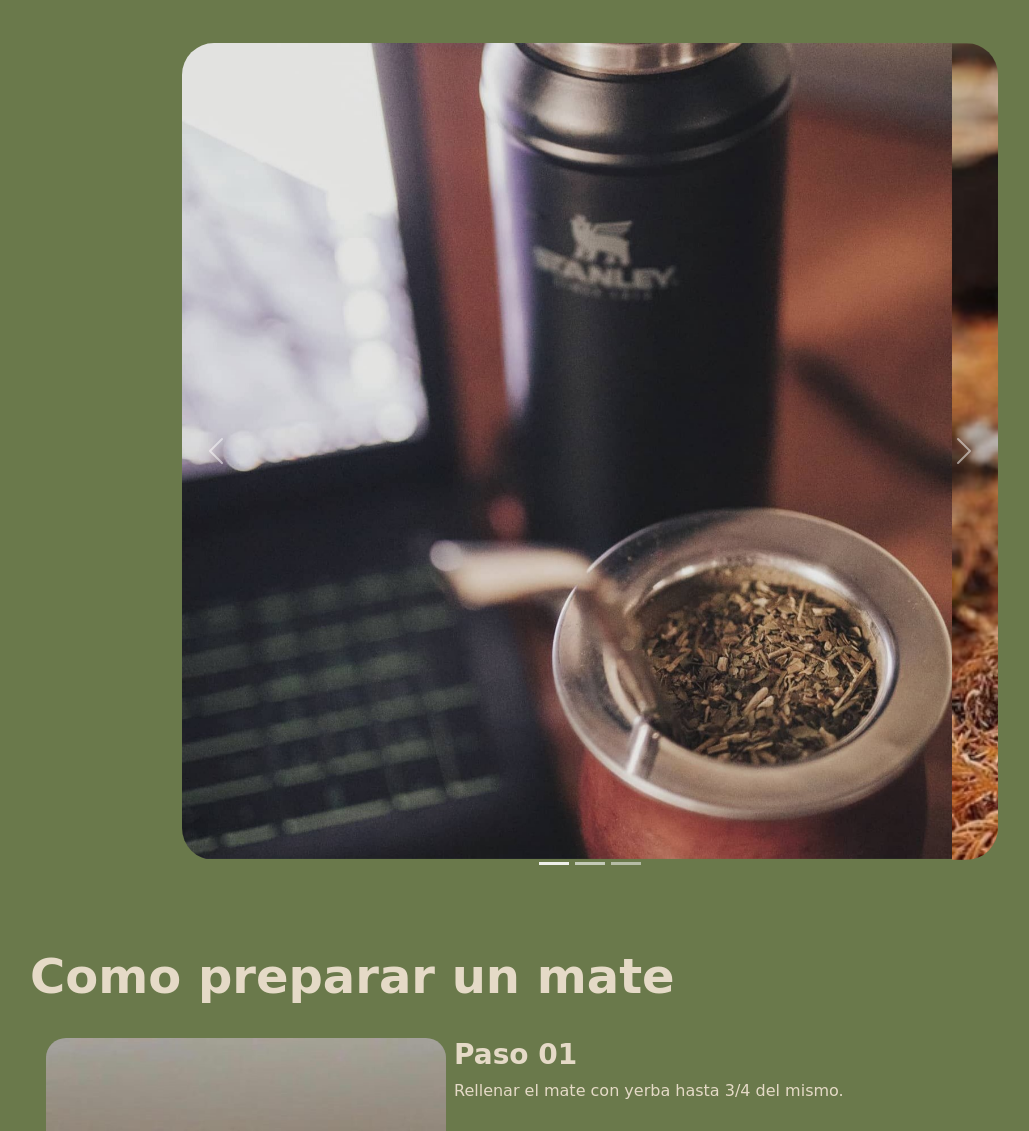
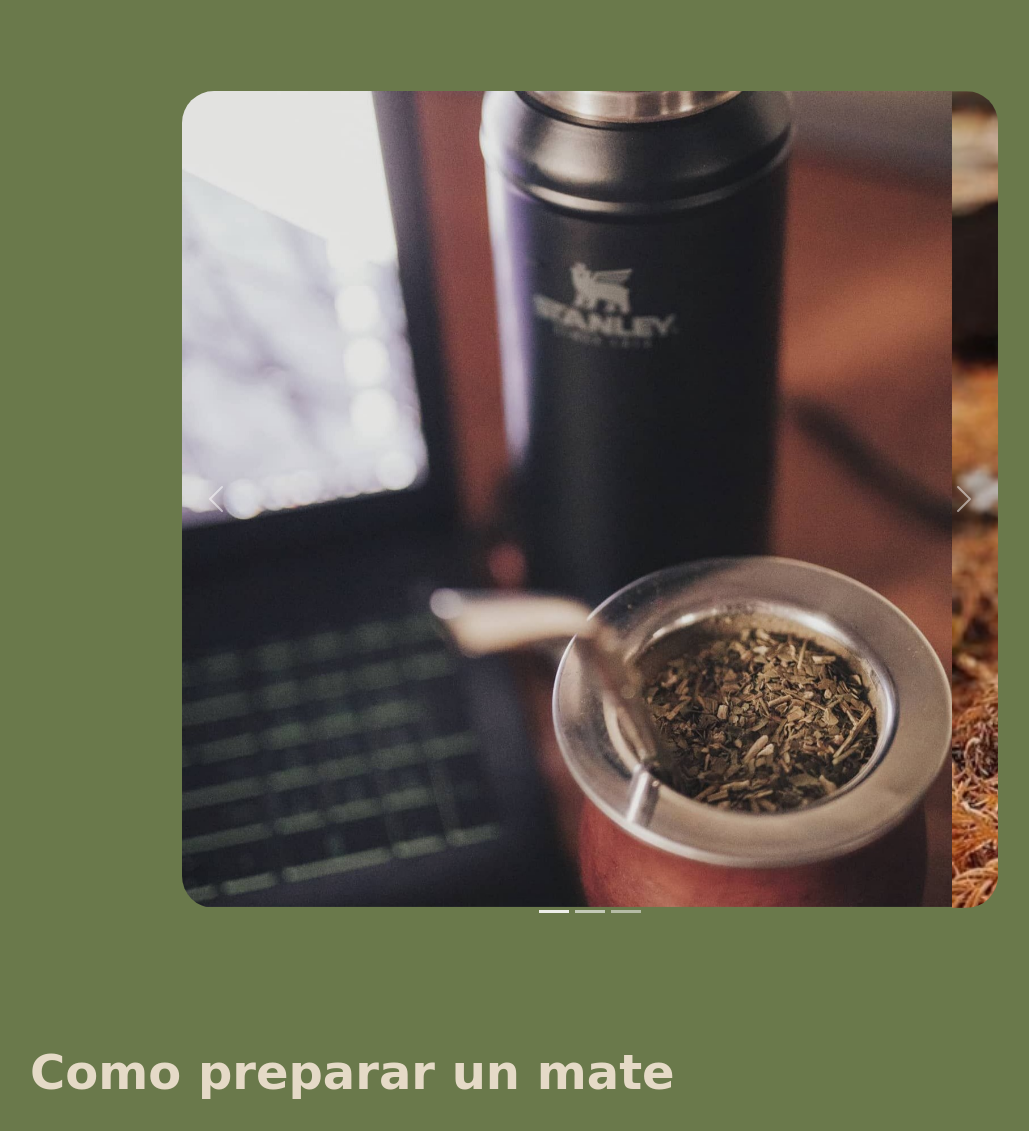
Before and after one commit to juanbaquiroga/AMATE, a website: page pages/Tips.html in a window 1280 px wide. Shown: the part 215-1346 px from the top of the page, without its empty margins (50-1079 px from the left). Drawn offline with nearby package versions, Linux system fonts and the light colour scheme; a web font is replaced by a local one.

Commit message:
cambios en el css de tips

```diff
--- a/scss/components/_bootstrap.scss
+++ b/scss/components/_bootstrap.scss
@@ -1,7 +1,7 @@
 .carousel{
     max-width: 55rem;
     max-height: 55rem;
-    margin: auto;
+    margin: 3rem auto;
     padding:2rem;
     .carousel-inner{
         border-radius: 2rem;
--- a/scss/utilities/_media.scss
+++ b/scss/utilities/_media.scss
@@ -204,6 +204,12 @@
         .imgTips01, .imgTips02, .imgTips03, .imgTips04, .imgTips05{
             margin: 0 0.5rem 2rem 1rem ;
         }
+        h3{
+            font-size: 1.8rem;
+        }
+        p{
+            font-size: 1.2rem;
+        }
         img{
             width: 22rem;
         }
@@ -398,6 +404,12 @@
         .imgTips01, .imgTips02, .imgTips03, .imgTips04, .imgTips05{
             margin: 0 0.5rem 3rem 1rem ;
         }
+        h3{
+            font-size: 2.5rem;
+        }
+        p{
+            font-size: 1.6rem;
+        }
         img{
             width: 25rem;
         }
```
Also changed, not shown: css/style.css.
